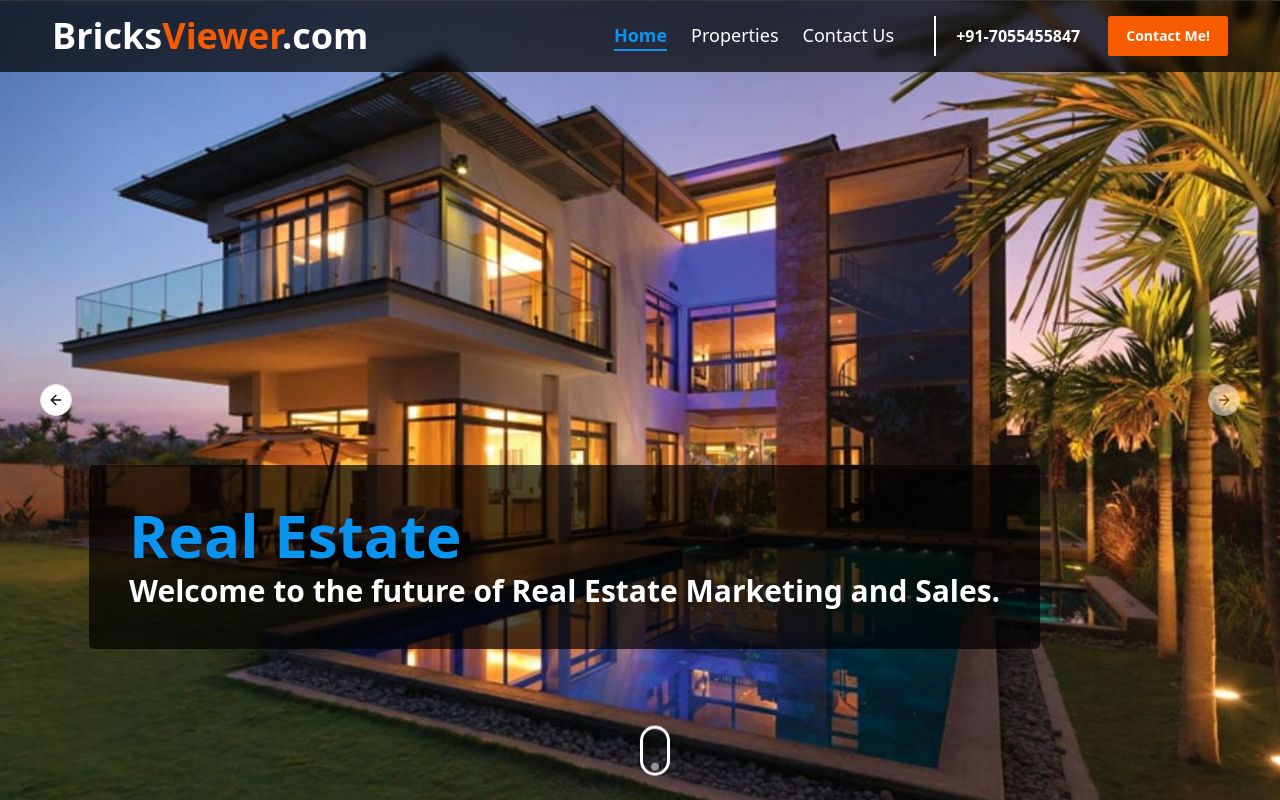
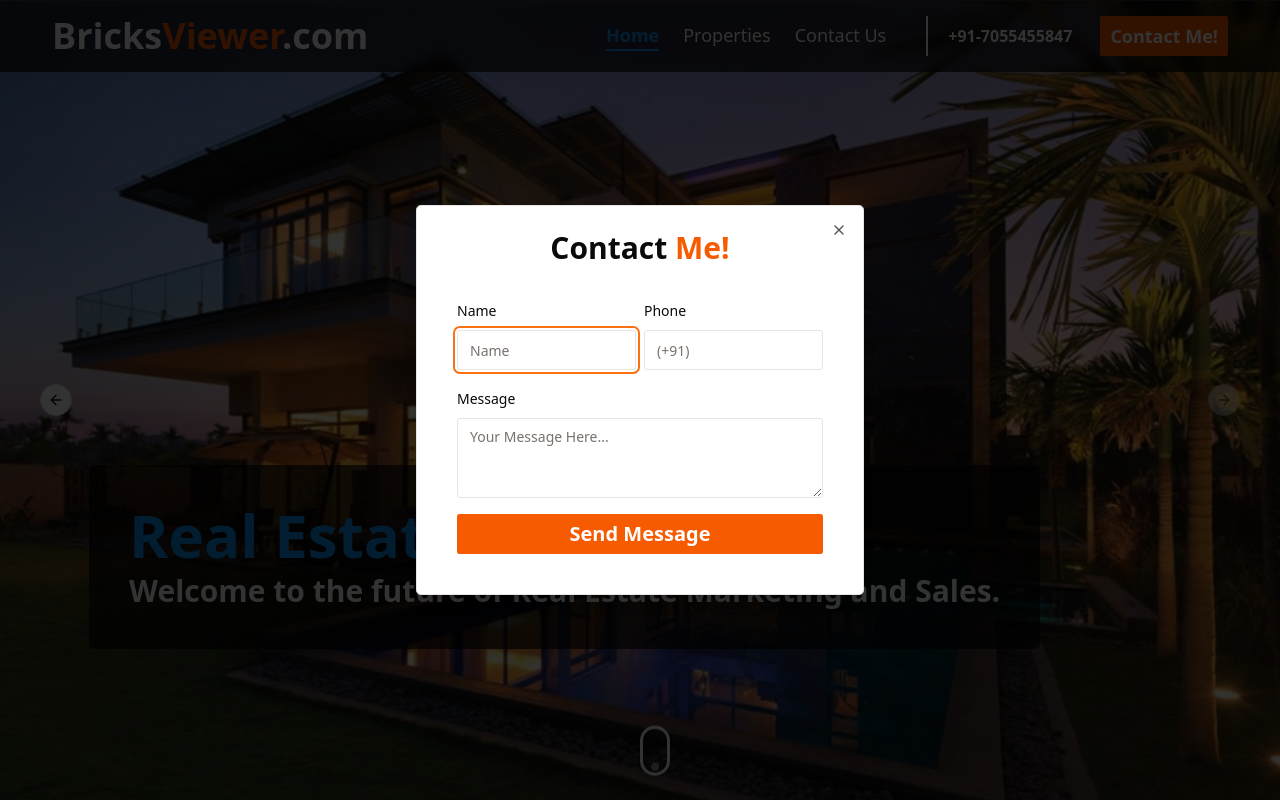
Before and after one commit to devesh143/bricksveiwer, a Next.js app: page / in a window 1280 px wide. Shown: the top 800 px of the page. Built offline with nearby package versions, Linux system fonts and the light colour scheme.

Commit message:
some updates

```diff
--- /dev/null
+++ b/app/not-found.tsx
@@ -0,0 +1,22 @@
+import { Button } from "@/components/ui/button";
+import Link from "next/link";
+
+const NotFound = () => {
+  return (
+    <section className="w-full h-[500px] flex justify-center items-center">
+      <div className="container flex flex-col justify-center items-center gap-3">
+        <h1 className="text-7xl font-bold text-center">
+          4<span className="text-skyBlue text-6xl">0</span>4
+        </h1>
+        <p className="text-3xl font-bold text-center">Page not found</p>
+        <Link href="/" className="mt-10">
+          <Button className="bg-safron text-white text-2xl font-bold border-safron border-2 hover:text-safron hover:bg-white transition-all duration-300 ease-in-out">
+            Home
+          </Button>
+        </Link>
+      </div>
+    </section>
+  );
+};
+
+export default NotFound;
--- a/components/Footer.tsx
+++ b/components/Footer.tsx
@@ -112,14 +112,14 @@ export function Footer() {
           <Link href="/" className="mt-4 text-2sm hover:text-skyBlue">
             Home
           </Link>
-          <Link href="/project" className="mt-1 text-2sm hover:text-skyBlue">
-            Projects
-          </Link>
           <Link href="/properties" className="mt-1 text-2sm hover:text-skyBlue">
             Properties
           </Link>
-          <Link href="/contact-us" className="mt-1 text-2sm hover:text-skyBlue">
-            Contact Us
+          <Link href="/privacy" className="mt-1 text-2sm hover:text-skyBlue">
+            Privacy Policy
+          </Link>
+          <Link href="/terms" className="mt-1 text-2sm hover:text-skyBlue">
+            Terms & Conditions
           </Link>
         </div>
         <hr className="w-full lg:hidden" />
--- a/components/header/header.tsx
+++ b/components/header/header.tsx
@@ -3,64 +3,71 @@
 import * as React from "react";
 import Link from "next/link";
 
+import { fillForm } from "@/functions";
+
+import { useToast } from "@/components/ui/use-toast";
+import { zodResolver } from "@hookform/resolvers/zod";
+import { useForm } from "react-hook-form";
+import { z } from "zod";
+
+const formSchema = z.object({
+  name: z.string().min(2, { message: "Name is too short" }),
+  phone: z
+    .string()
+    .regex(/^\+?\d{10,12}$/, {
+      message: "Invalid Phone Number",
+    })
+    .min(10, { message: "Phone Number is too short" })
+    .max(11, { message: "Phone Number is too long" }),
+  message: z.string(),
+  formname: z.literal("Contact Form"),
+});
+
 import { useEffect, useState } from "react";
 import { usePathname } from "next/navigation";
 
-import { cn } from "@/lib/utils";
+import {
+  Dialog,
+  DialogContent,
+  DialogTrigger,
+  DialogHeader,
+} from "@/components/ui/dialog";
 
 import {
-  NavigationMenu,
-  NavigationMenuContent,
-  NavigationMenuItem,
-  NavigationMenuLink,
-  NavigationMenuList,
-  NavigationMenuTrigger,
-  navigationMenuTriggerStyle,
-} from "@/components/ui/navigation-menu";
+  Form,
+  FormField,
+  FormItem,
+  FormLabel,
+  FormMessage,
+} from "@/components/ui/form";
+import { Textarea } from "@/components/ui/textarea";
+import { Input } from "@/components/ui/input";
 import { Button } from "@/components/ui/button";
 
-const components: { title: string; href: string; description: string }[] = [
-  {
-    title: "Alert Dialog",
-    href: "/docs/primitives/alert-dialog",
-    description:
-      "A modal dialog that interrupts the user with important content and expects a response.",
-  },
-  {
-    title: "Hover Card",
-    href: "/docs/primitives/hover-card",
-    description:
-      "For sighted users to preview content available behind a link.",
-  },
-  {
-    title: "Progress",
-    href: "/docs/primitives/progress",
-    description:
-      "Displays an indicator showing the completion progress of a task, typically displayed as a progress bar.",
-  },
-  {
-    title: "Scroll-area",
-    href: "/docs/primitives/scroll-area",
-    description: "Visually or semantically separates content.",
-  },
-  {
-    title: "Tabs",
-    href: "/docs/primitives/tabs",
-    description:
-      "A set of layered sections of content—known as tab panels—that are displayed one at a time.",
-  },
-  {
-    title: "Tooltip",
-    href: "/docs/primitives/tooltip",
-    description:
-      "A popup that displays information related to an element when the element receives keyboard focus or the mouse hovers over it.",
-  },
-];
+export function Header() {
+  const { toast } = useToast();
 
-export function Header() {
+  const [phone, setPhone] = useState("");
+  const [open, setOpen] = useState(true);
+  const [openTwo, setOpenTwo] = useState(false);
+
+  const form = useForm<z.infer<typeof formSchema>>({
+    resolver: zodResolver(formSchema),
+    defaultValues: {
+      name: "",
+      phone: "",
+      message: "",
+      formname: "Contact Form",
+    },
+  });
+
   const pathname = usePathname();
   const [isTop, setIsTop] = useState(true);
   const [isOpen, setIsOpen] = useState(false);
+
+  if (phone !== "") {
+    form.setValue("phone", phone);
+  }
 
   const toggleMenu = () => {
     setIsOpen(!isOpen);
@@ -77,6 +84,33 @@ export function Header() {
       window.removeEventListener("scroll", scrollListener);
     };
   }, []);
+
+  function onSubmit(data: z.infer<typeof formSchema>) {
+    setPhone(data.phone);
+    setOpen(false);
+    setOpenTwo(false);
+    const response = fillForm(
+      data.name,
+      data.phone,
+      data.message,
+      data.formname
+    );
+    response.then((res) => {
+      if (res.status === 200) {
+        toast({
+          variant: "default",
+          title: "Message Sent",
+          description: "We will get back to you soon",
+        });
+      } else {
+        toast({
+          variant: "destructive",
+          title: "Message Not Sent",
+          description: "Please try again",
+        });
+      }
+    });
+  }
 
   return (
     <nav
@@ -138,9 +172,83 @@ export function Header() {
               >
                 <p className="m-2 mx-3 text-md">+91-7055455847</p>
               </Link>
-              <Button className="hidden text-sm font-bold text-white bg-safron baseline lg:block border-safron border-2 hover:bg-transparent hover:text-safron transition duration-500 ease-in-out">
-                Contact Me!
-              </Button>
+              <Dialog open={open} onOpenChange={setOpen}>
+                <DialogTrigger className="hidden text-lg font-bold text-white bg-safron baseline lg:block border-safron border-2 hover:bg-transparent hover:text-safron transition duration-500 ease-in-out rounded-md px-2 py-1">
+                  Contact Me!
+                </DialogTrigger>
+                <DialogContent className="sm:max-w-md">
+                  <DialogHeader className="container w-full">
+                    <h2 className="text-3xl font-bold text-center">
+                      Contact <span className="text-safron">Me!</span>
+                    </h2>
+                  </DialogHeader>
+                  <Form {...form}>
+                    <form
+                      onSubmit={form.handleSubmit(onSubmit)}
+                      className="container w-full flex flex-col gap-4 p-4 bg-white rounded-lg"
+                    >
+                      <div className="w-full flex justify-center items-center gap-2">
+                        <FormField
+                          control={form.control}
+                          name="name"
+                          render={({ field }) => (
+                            <FormItem>
+                              <FormLabel htmlFor="name">Name</FormLabel>
+                              <Input
+                                {...field}
+                                id="name"
+                                type="text"
+                                placeholder="Name"
+                                className=""
+                              />
+                              <FormMessage />
+                            </FormItem>
+                          )}
+                        />
+                        <FormField
+                          control={form.control}
+                          name="phone"
+                          render={({ field }) => (
+                            <FormItem>
+                              <FormLabel htmlFor="phone">Phone</FormLabel>
+                              <Input
+                                {...field}
+                                id="phone"
+                                type="phone"
+                                placeholder="(+91)"
+                                className=""
+                              />
+                              <FormMessage />
+                            </FormItem>
+                          )}
+                        />
+                      </div>
+                      <FormField
+                        control={form.control}
+                        name="message"
+                        render={({ field }) => (
+                          <FormItem>
+                            <FormLabel htmlFor="message">Message</FormLabel>
+                            <Textarea
+                              {...field}
+                              id="message"
+                              placeholder="Your Message Here..."
+                              className=""
+                            />
+                            <FormMessage />
+                          </FormItem>
+                        )}
+                      />
+                      <Button
+                        type="submit"
+                        className="text-xl font-bold text-white bg-safron border-safron border-2 hover:text-safron hover:bg-white transition-all duration-300 ease-in-out"
+                      >
+                        Send Message
+                      </Button>
+                    </form>
+                  </Form>
+                </DialogContent>
+              </Dialog>
             </div>
           </div>
           <Button
@@ -204,38 +312,86 @@ export function Header() {
             >
               <p className="text-lg">Contact Us</p>
             </Link>
-            <Button className="font-bold text-white text-lg bg-safron baseline border-safron border-2 hover:bg-transparent hover:text-safron">
-              Contact Me!
-            </Button>
+            <Dialog open={openTwo} onOpenChange={setOpenTwo}>
+              <DialogTrigger className="text-lg font-bold text-white bg-safron baseline lg:block border-safron border-2 hover:bg-transparent hover:text-safron transition duration-500 ease-in-out rounded-md px-2 py-1">
+                Contact Me!
+              </DialogTrigger>
+              <DialogContent className="sm:max-w-md">
+                <DialogHeader className="container w-full">
+                  <h2 className="text-3xl font-bold text-center">
+                    Contact <span className="text-safron">Me!</span>
+                  </h2>
+                </DialogHeader>
+                <Form {...form}>
+                  <form
+                    onSubmit={form.handleSubmit(onSubmit)}
+                    className="container w-full flex flex-col gap-4 p-4 bg-white rounded-lg"
+                  >
+                    <div className="w-full flex justify-center items-center gap-2">
+                      <FormField
+                        control={form.control}
+                        name="name"
+                        render={({ field }) => (
+                          <FormItem>
+                            <FormLabel htmlFor="name">Name</FormLabel>
+                            <Input
+                              {...field}
+                              id="name"
+                              type="text"
+                              placeholder="Name"
+                              className=""
+                            />
+                            <FormMessage />
+                          </FormItem>
+                        )}
+                      />
+                      <FormField
+                        control={form.control}
+                        name="phone"
+                        render={({ field }) => (
+                          <FormItem>
+                            <FormLabel htmlFor="phone">Phone</FormLabel>
+                            <Input
+                              {...field}
+                              id="phone"
+                              type="phone"
+                              placeholder="phone"
+                              className=""
+                            />
+                            <FormMessage />
+                          </FormItem>
+                        )}
+                      />
+                    </div>
+                    <FormField
+                      control={form.control}
+                      name="message"
+                      render={({ field }) => (
+                        <FormItem>
+                          <FormLabel htmlFor="message">Message</FormLabel>
+                          <Textarea
+                            {...field}
+                            id="message"
+                            placeholder="message"
+                            className=""
+                          />
+                          <FormMessage />
+                        </FormItem>
+                      )}
+                    />
+                    <Button
+                      type="submit"
+                      className="text-xl font-bold text-white bg-safron border-safron border-2 hover:text-safron hover:bg-white transition-all duration-300 ease-in-out"
+                    >
+                      Send Message
+                    </Button>
+                  </form>
+                </Form>
+              </DialogContent>
+            </Dialog>
           </div>
         </div>
       </div>
     </nav>
   );
 }
-
-const ListItem = React.forwardRef<
-  React.ElementRef<"a">,
-  React.ComponentPropsWithoutRef<"a">
->(({ className, title, children, ...props }, ref) => {
-  return (
-    <li>
-      <NavigationMenuLink asChild>
-        <a
-          ref={ref}
-          className={cn(
-            "block select-none space-y-1 rounded-md p-3 leading-none no-underline outline-none transition-colors hover:bg-accent hover:text-accent-foreground focus:bg-accent focus:text-accent-foreground",
-            className
-          )}
-          {...props}
-        >
-          <div className="text-sm font-medium leading-none">{title}</div>
-          <div className="line-clamp-2 text-sm leading-snug text-muted-foreground">
-            {children}
-          </div>
-        </a>
-      </NavigationMenuLink>
-    </li>
-  );
-});
-ListItem.displayName = "ListItem";
--- a/package.json
+++ b/package.json
@@ -23,7 +23,6 @@
     "embla-carousel-react": "^8.0.0-rc22",
     "lucide-react": "^0.321.0",
     "next": "14.1.0",
-    "next-cloudinary": "^5.20.0",
     "react": "^18",
     "react-dom": "^18",
     "react-hook-form": "^7.50.0",
```
Also changed, not shown: 1 other file (tests, documents, lock files or other folders).
